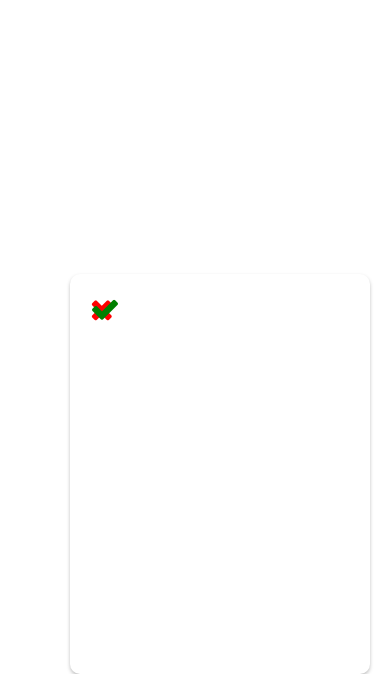
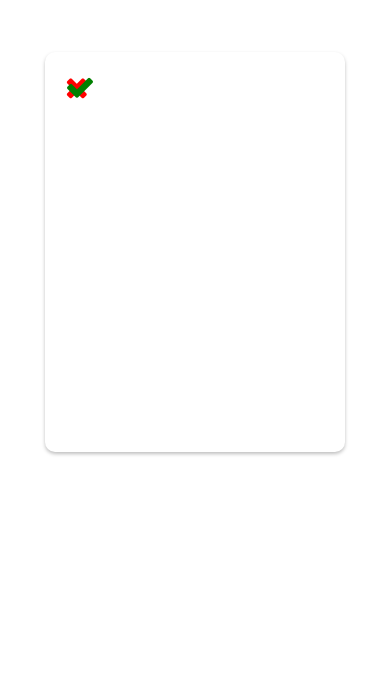
Before and after one commit to nikhiltony26/SwipeAnimation_APP, a React Native app: screen / in a window 390 px wide. Shown: the part 170-844 px from the top of the page. Built offline with nearby package versions, Linux system fonts and the light colour scheme.

Commit message:
resync auto-sync

```diff
--- a/App.js
+++ b/App.js
@@ -3,6 +3,7 @@ import { View, StyleSheet, Animated, PanResponder, Dimensions } from 'react-nati
 import Icon from 'react-native-vector-icons/FontAwesome';
 
 const SCREEN_WIDTH = Dimensions.get('window').width;
+const SCREEN_HEIGHT = Dimensions.get('window').height;
 const CARD_WIDTH = 300;
 const CARD_HEIGHT = 400;
 
@@ -50,8 +51,8 @@ const SwipeAnimationApp = () => {
       <Animated.View
         {...panResponder.panHandlers}
         style={[
-          { transform: [{ translateX: position.x }] },
           styles.cardContainer,
+          { transform: position.getTranslateTransform() },
         ]}
       >
         <Animated.View
@@ -72,13 +73,15 @@ const SwipeAnimationApp = () => {
 const styles = StyleSheet.create({
   container: {
     flex: 1,
-    justifyContent: 'flex-end',
-    alignItems: 'flex-end',
-    padding: 20,
+    justifyContent: 'center',
+    alignItems: 'center',
   },
   cardContainer: {
     position: 'absolute',
-    bottom: 0,
+    width: CARD_WIDTH,
+    height: CARD_HEIGHT,
+    top: SCREEN_HEIGHT / 2 - CARD_HEIGHT / 2,
+    left: SCREEN_WIDTH / 2 - CARD_WIDTH / 2,
     zIndex: 2,
   },
   card: {
```
